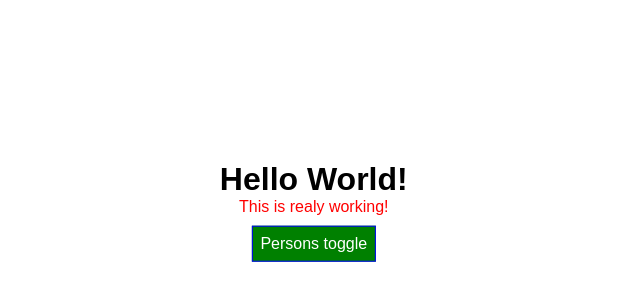
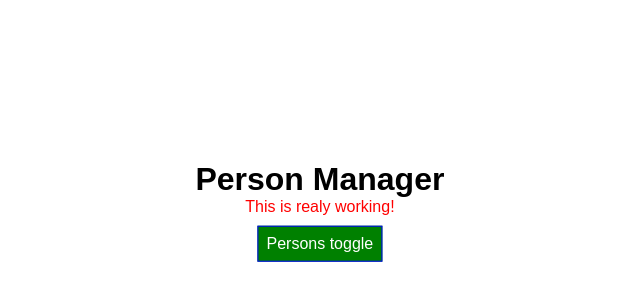
Before and after one commit to SottoMayor/ReactJs, a React app: page / in a window 1280 px wide. Shown: the part 46-346 px from the top of the page, without its empty margins (217-857 px from the left). Built offline with nearby package versions, Linux system fonts and the light colour scheme.

Commit message:
changing the application title throught index.js props

```diff
--- a/src/components/Cockpit/Cockpit.js
+++ b/src/components/Cockpit/Cockpit.js
@@ -20,7 +20,7 @@ const cockpit = props => {
 
     return (
         <div className={classes.Cockpit}>
-            <h1>Hello World!</h1>
+            <h1>{props.title}</h1>
             <p className={assignedClasses.join(' ')}>This is realy working!</p>
             <button className={btnClass} onClick={() => props.toggled()}>Persons toggle</button>
         </div>
--- a/src/containers/App.js
+++ b/src/containers/App.js
@@ -72,7 +72,7 @@ const app = props => {
   return (
     <div className={classes.App}>
 
-      <Cockpit showPersons={showPersons.showPersons} persons={personsState.persons} toggled={togglePersons} />
+      <Cockpit title={props.appTitle} showPersons={showPersons.showPersons} persons={personsState.persons} toggled={togglePersons} />
 
       {persons}
 
--- a/src/index.js
+++ b/src/index.js
@@ -4,5 +4,5 @@ import './index.css';
 import App from './containers/App';
 import registerServiceWorker from './registerServiceWorker';
 
-ReactDOM.render(<App />, document.getElementById('root'));
+ReactDOM.render(<App appTitle='Person Manager' />, document.getElementById('root'));
 registerServiceWorker();
```
